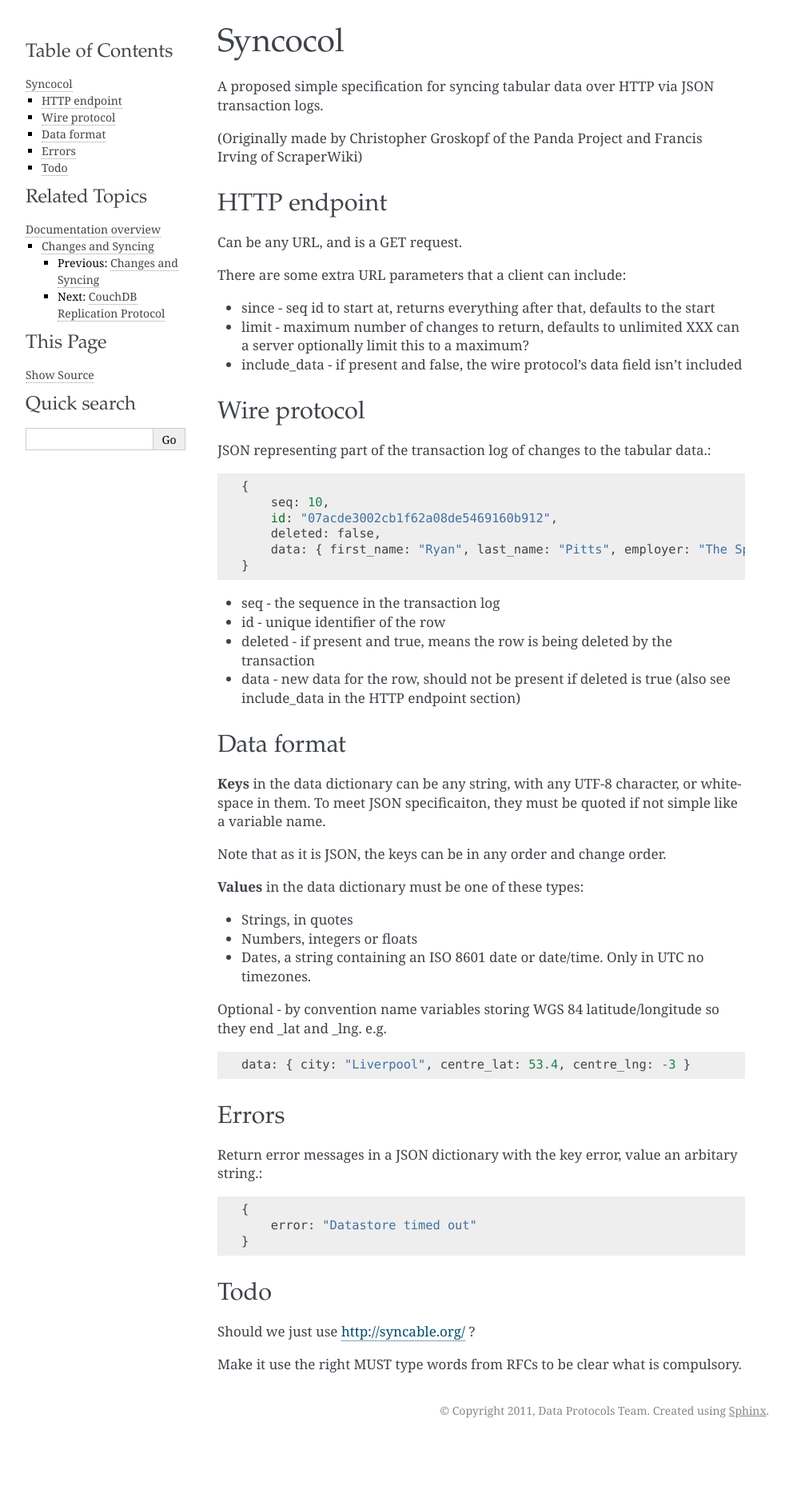
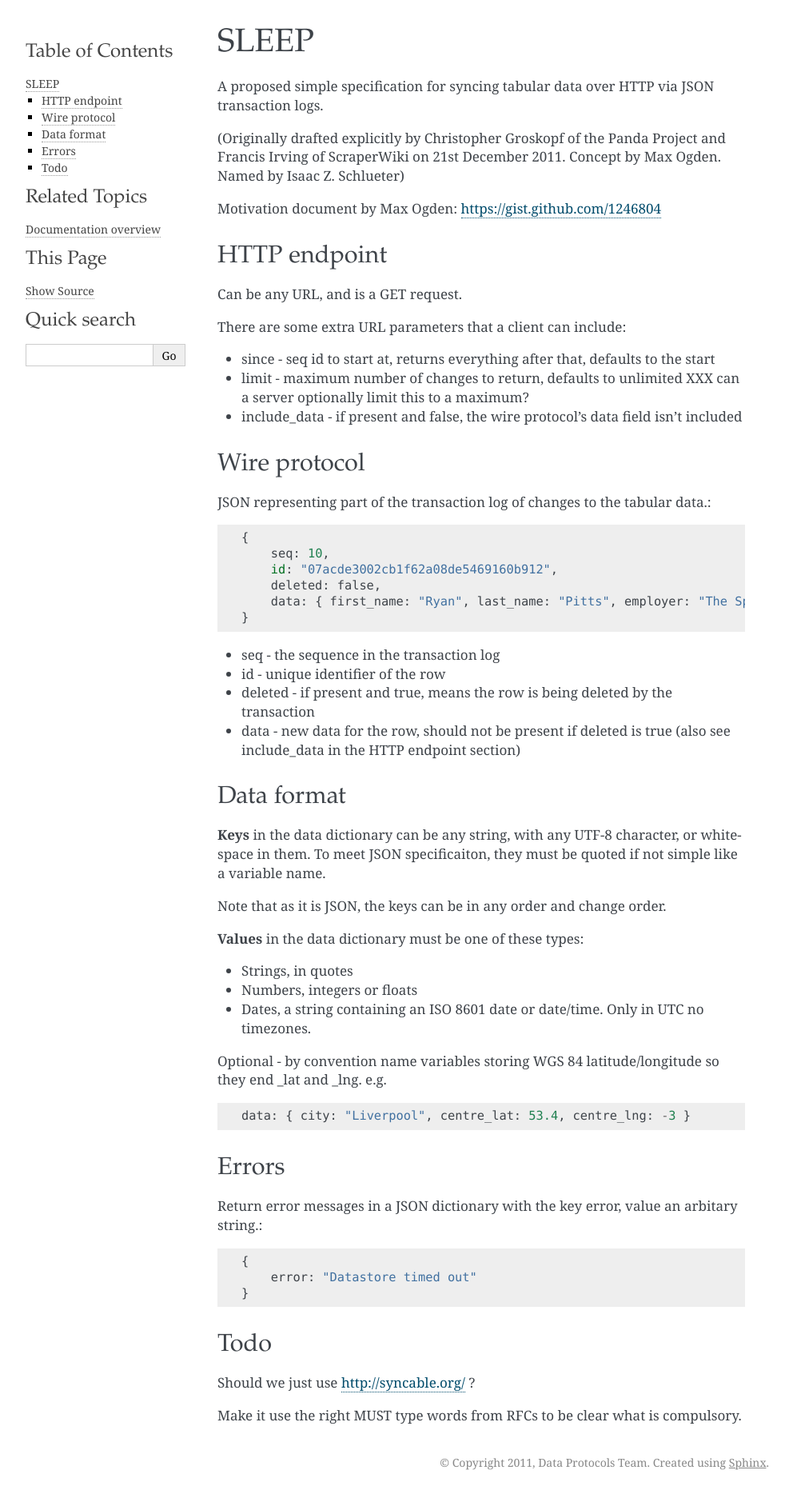
Before and after one commit to frictionlessdata/datapackage, a Sphinx documentation site: the page built from source/sleep.rst, in a window 1280 px wide. Shown: the whole page at 80% size, without its empty margins (148-1140 px from the left). Built offline with Sphinx 7.4.7, drawn with Linux system fonts in a browser that asks for light colours; pages that are not in the unit, such as notebooks, are missing from menus; before the commit the page ends 1803 px from its top, so only the background shows below that.

Commit message:
Rename syncocol to SLEEP, and merge concepts

```diff
--- a/source/syncocol.rst
+++ b/source/sleep.rst
@@ -1,9 +1,13 @@
-Syncocol
-========
+SLEEP
+=====
 
 A proposed simple specification for syncing tabular data over HTTP via JSON transaction logs.
 
-(Originally made by Christopher Groskopf of the Panda Project and Francis Irving of ScraperWiki)
+(Originally drafted explicitly by Christopher Groskopf of the Panda Project and
+Francis Irving of ScraperWiki on 21st December 2011. Concept by Max Ogden.
+Named by Isaac Z. Schlueter)
+
+Motivation document by Max Ogden: https://gist.github.com/1246804
 
 
 HTTP endpoint
```
Also changed, not shown: source/syncing.rst (+2 -10 lines).
